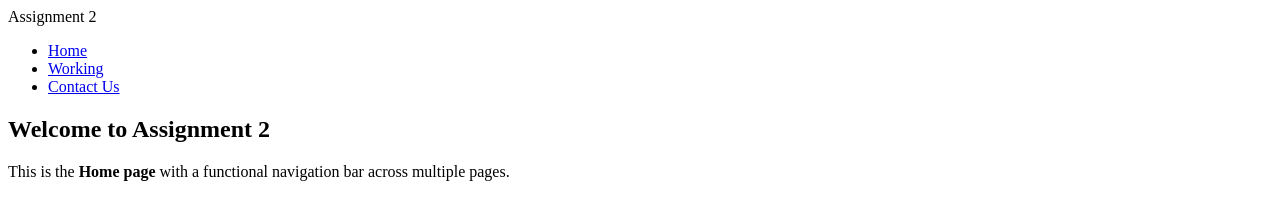
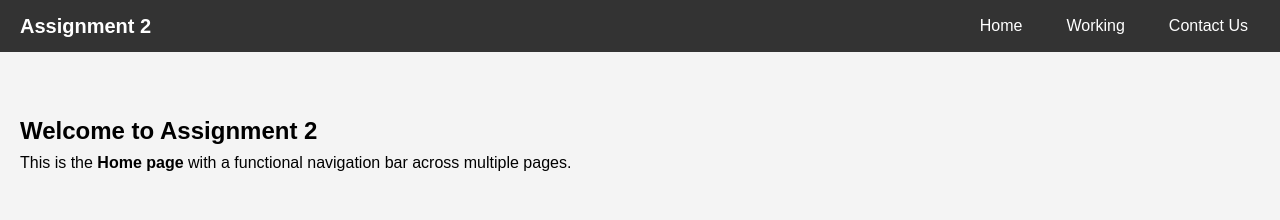
Before and after one commit to jashan050/UI-UX-FRONTEND-DEVELOPMENT, a plain HTML site: page ASSIGNMENT-II/navigationbar.html in a window 1280 px wide. Drawn offline with Linux system fonts and the light colour scheme.

Commit message:
Update navigationbar.html

```diff
--- a/ASSIGNMENT-II/navigationbar.html
+++ b/ASSIGNMENT-II/navigationbar.html
@@ -3,7 +3,7 @@
 <head>
   <meta charset="UTF-8">
   <title>Home - Assignment 2</title>
-  <link rel="stylesheet" href="style.css">
+  <link rel="stylesheet" href="navigationbar.css">
 </head>
 <body>
   <nav>
```
